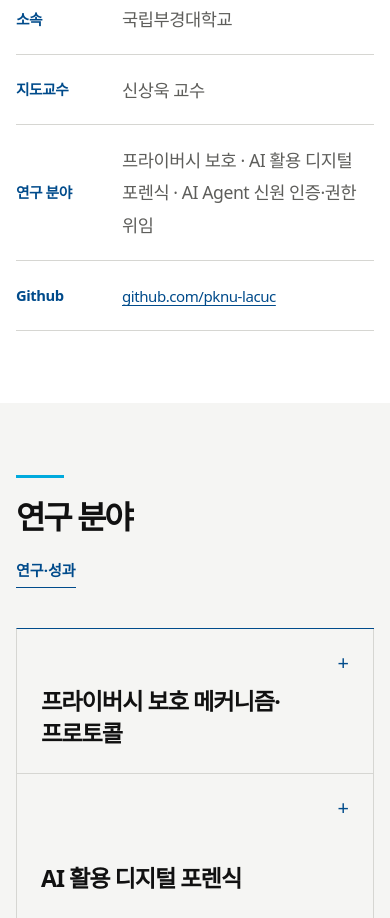
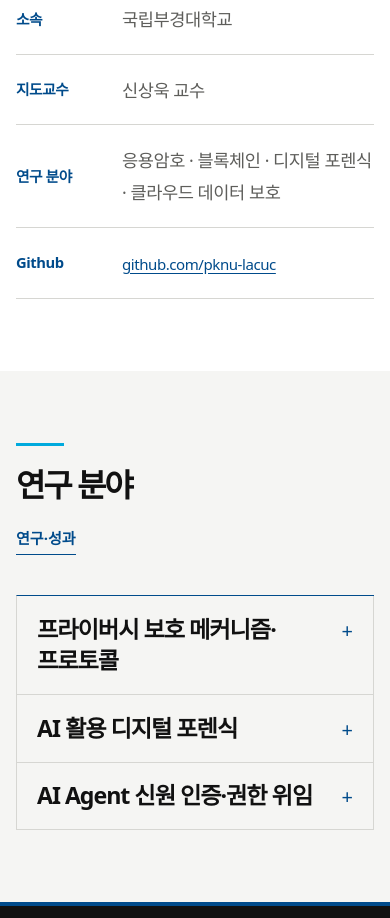
Before and after one commit to pknu-lacuc/pknu-lacuc.github.io, a plain HTML site: page site/index.html in a window 390 px wide. Shown: the part 709-1627 px from the top of the page. Drawn offline with Linux system fonts and the light colour scheme.

Commit message:
fix(fe): 홈 연구 카드와 연구 설명 정렬 조정 (#13)

```diff
--- a/site/assets/style.css
+++ b/site/assets/style.css
@@ -86,10 +86,10 @@ img { display: block; max-width: 100%; }
 .rule-list a { color: var(--pknu-navy); font-size: .94rem; text-decoration: underline; text-underline-offset: .2em; overflow-wrap: anywhere; }
 
 .research-grid { display: grid; grid-template-columns: repeat(3, minmax(0, 1fr)); border-top: 1px solid var(--pknu-navy); border-left: 1px solid var(--line); }
-.research-card { min-height: 190px; display: flex; align-items: end; justify-content: space-between; gap: 1rem; padding: 2rem; border-right: 1px solid var(--line); border-bottom: 1px solid var(--line); transition: background .2s, color .2s; }
+.research-card { min-height: 110px; display: flex; align-items: baseline; justify-content: space-between; gap: 1rem; padding: 1.25rem 1.5rem; border-right: 1px solid var(--line); border-bottom: 1px solid var(--line); transition: background .2s, color .2s; }
 .research-card:hover { background: #f1f4f6; color: var(--pknu-navy); }
 .research-card h3 { margin: 0; font-size: 1.45rem; line-height: 1.35; letter-spacing: -.045em; }
-.research-card .card-corner { align-self: flex-start; color: var(--pknu-navy); font-size: 1.25rem; line-height: 1; }
+.research-card .card-corner { color: var(--pknu-navy); font-size: 1.25rem; line-height: 1; }
 
 .page-hero { border-bottom: 1px solid var(--ink); }
 .page-hero .container { padding-block: clamp(3.5rem, 6vw, 5.5rem); }
@@ -153,7 +153,7 @@ img { display: block; max-width: 100%; }
 .field-card:last-child { border-right: 1px solid var(--line); }
 .field-figure { margin: 0; border: 1px solid var(--line); background: var(--soft); }
 .field-figure img { width: 100%; height: auto; }
-.field-copy h3 { margin: 1.4rem 0 1rem; color: var(--pknu-navy); font-size: clamp(1.2rem, 1.7vw, 1.5rem); line-height: 1.4; letter-spacing: -.045em; }
+.field-copy h3 { min-height: 2.8em; margin: 1.4rem 0 1rem; color: var(--pknu-navy); font-size: clamp(1.2rem, 1.7vw, 1.5rem); line-height: 1.4; letter-spacing: -.045em; }
 .field-copy ul { margin: 0; padding-left: 1.2rem; color: var(--muted); font-size: .95rem; line-height: 1.75; }
 .field-copy li + li { margin-top: .8rem; }
 .field-copy li::marker { color: var(--pknu-cyan); }
@@ -195,6 +195,7 @@ img { display: block; max-width: 100%; }
   .field-card { border-right: 1px solid var(--line); border-bottom: 1px solid var(--line); }
   .field-card:last-child { border-bottom: 0; }
   .field-figure { max-width: 640px; }
+  .field-copy h3 { min-height: 0; }
 }
 
 @media (max-width: 640px) {
@@ -206,7 +207,7 @@ img { display: block; max-width: 100%; }
   .section-head .text-link { margin-top: 1.3rem; }
   .research-grid, .member-grid, .alumni-grid { grid-template-columns: 1fr; }
   .gallery-grid { grid-template-columns: 1fr; }
-  .research-card { min-height: 145px; padding: 1.5rem; }
+  .research-card { min-height: 0; padding: 1.1rem 1.25rem; }
   .member-card { grid-template-columns: 38% 1fr; }
   .member-card .photo-placeholder { min-height: 230px; }
   .member-card > img { min-height: 230px; }
--- a/site/index.html
+++ b/site/index.html
@@ -57,7 +57,7 @@
           <div class="rule-list" aria-label="연구실 개요">
             <div class="row"><strong>소속</strong><span>국립부경대학교</span></div>
             <div class="row"><strong>지도교수</strong><span>신상욱 교수</span></div>
-            <div class="row"><strong>연구 분야</strong><span>프라이버시 보호 · AI 활용 디지털 포렌식 · AI Agent 신원 인증·권한 위임</span></div>
+            <div class="row"><strong>연구 분야</strong><span>응용암호 · 블록체인 · 디지털 포렌식 · 클라우드 데이터 보호</span></div>
             <div class="row"><strong>Github</strong><span><a href="https://github.com/pknu-lacuc" target="_blank" rel="noopener noreferrer" aria-label="LACUC Github, 새 창에서 열기">github.com/pknu-lacuc</a></span></div>
           </div>
         </div>
```
